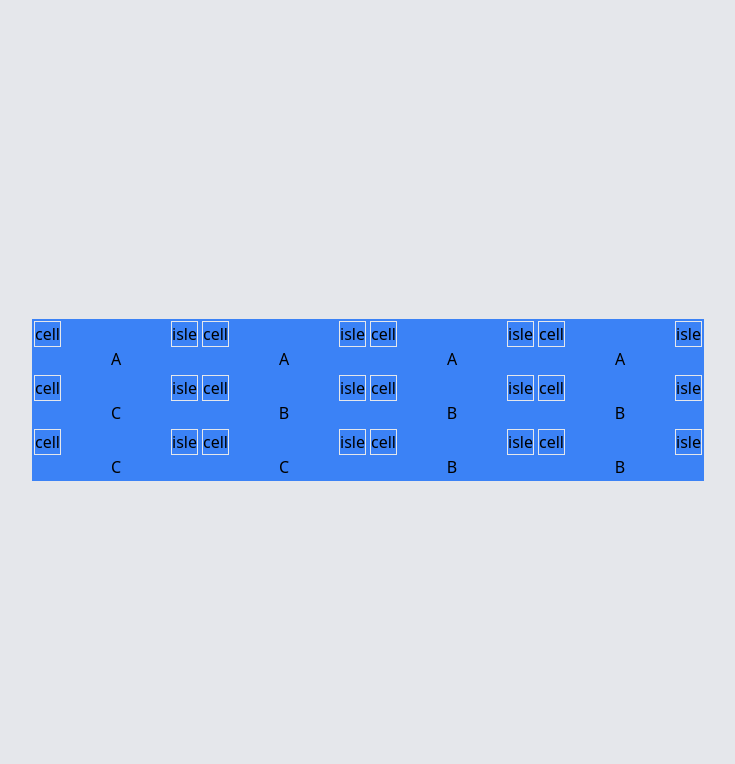
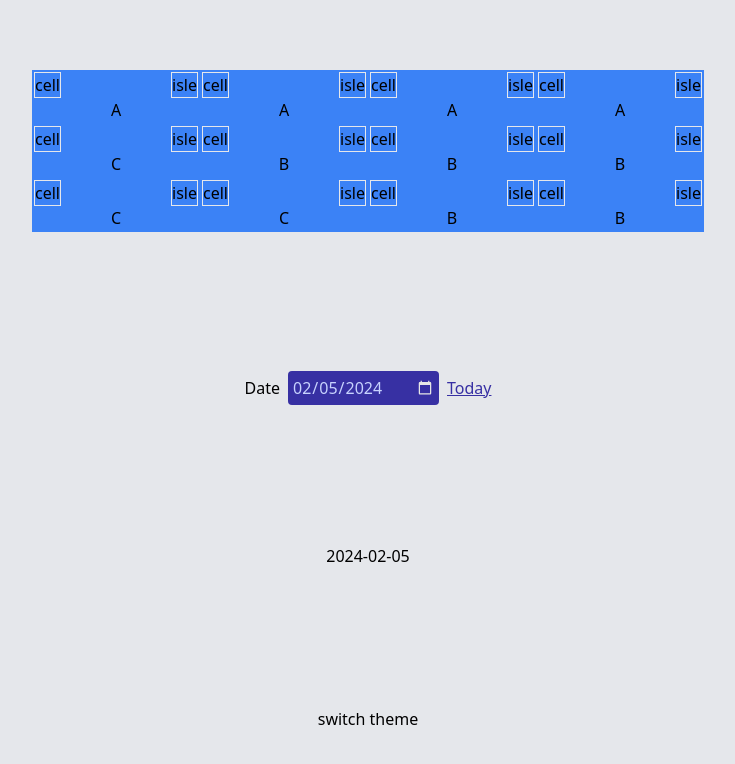
Before and after one commit to CrgioYalux/brute-draft, a React (Vite) app: page / in a window 1280 px wide. Shown: the top 764 px of the page, without its empty margins (272-1007 px from the left). Built offline with nearby package versions, Linux system fonts and the light colour scheme.

Commit message:
feat: update examples

```diff
--- a/src/App.tsx
+++ b/src/App.tsx
@@ -1,7 +1,13 @@
 import './App.css';
-import { Grid, Row, Cell } from './components/';
+import { Grid, Row, Cell, DatePicker, } from './components/';
+
+import { useState } from 'react';
+import { useTheme } from './providers/Theme';
 
 function App() {
+  const [date, setDate] = useState<string>('');
+  const [, switchTheme] = useTheme();
+
   return (
     <div className='min-h-screen bg-gray-200 dark:bg-gray-900 grid place-items-center'>
       <div className='w-full flex justify-center'>
@@ -28,6 +34,9 @@ function App() {
           </Grid>
         </div>
       </div>
+      <DatePicker date={date} setDate={setDate} defaultValueToCurrentDate />
+      {date}
+      <button onClick={switchTheme}> switch theme </button>
     </div>
   );
 }
```
